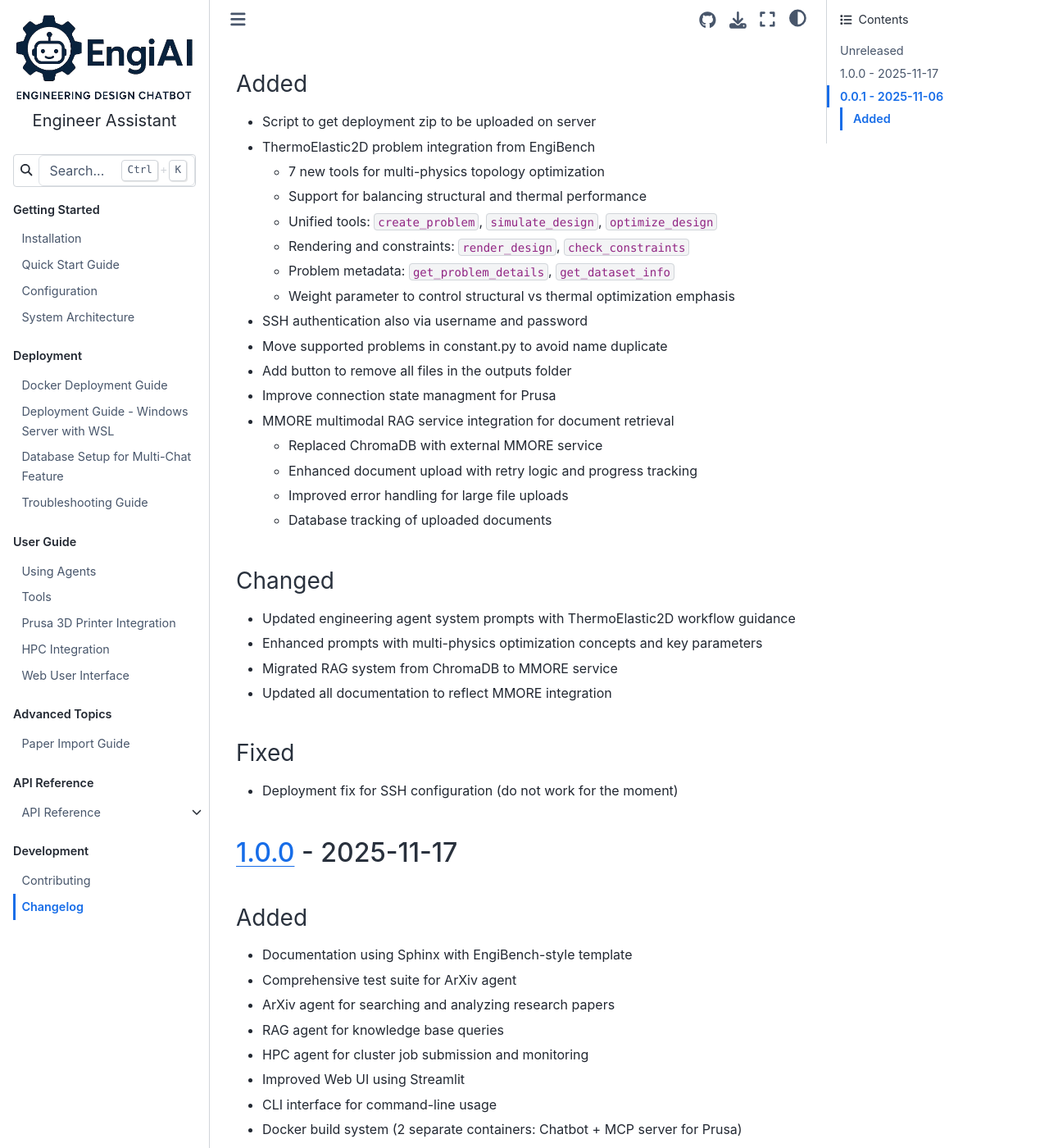
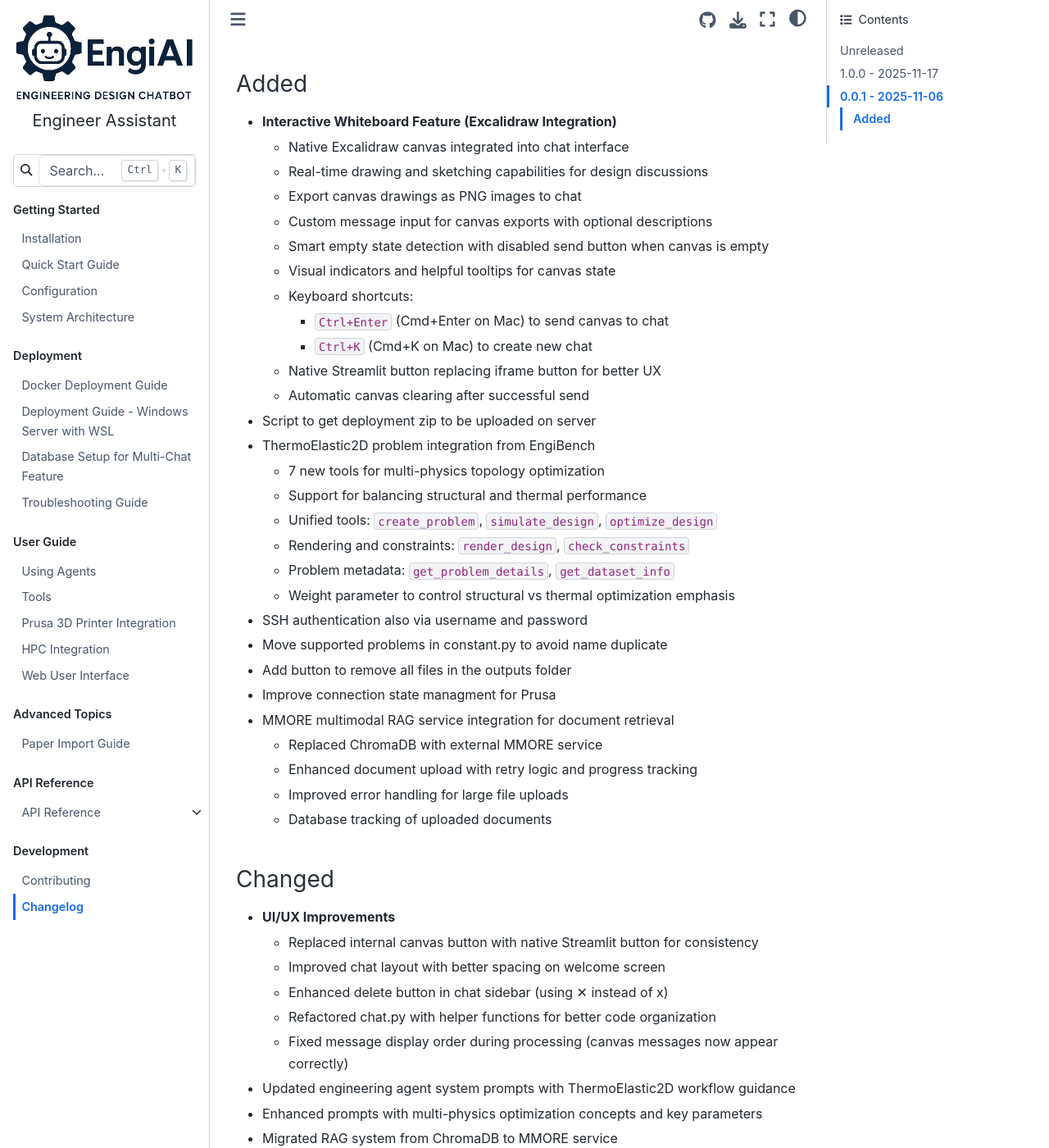
Before and after one commit to gioelemo/EngiAI-Public, a Sphinx documentation site: the page built from docs/source/changelog.md, in a window 1280 px wide and 1400 px high, scrolled down 271 px. Shown: the whole window at 82% size. Built offline with Sphinx 7.4.7 and the Sphinx Book theme 1.1.4, drawn with Linux system fonts in a browser that asks for light colours; some of the changed text lies outside the part shown.

Commit message:
Improve changelog

```diff
--- a/docs/source/changelog.md
+++ b/docs/source/changelog.md
@@ -8,6 +8,18 @@ and this project adheres to [Semantic Versioning](https://semver.org/spec/v2.0.0
 ## [Unreleased]
 
 ### Added
+- **Interactive Whiteboard Feature (Excalidraw Integration)**
+  - Native Excalidraw canvas integrated into chat interface
+  - Real-time drawing and sketching capabilities for design discussions
+  - Export canvas drawings as PNG images to chat
+  - Custom message input for canvas exports with optional descriptions
+  - Smart empty state detection with disabled send button when canvas is empty
+  - Visual indicators and helpful tooltips for canvas state
+  - Keyboard shortcuts:
+    - `Ctrl+Enter` (Cmd+Enter on Mac) to send canvas to chat
+    - `Ctrl+K` (Cmd+K on Mac) to create new chat
+  - Native Streamlit button replacing iframe button for better UX
+  - Automatic canvas clearing after successful send
 - Script to get deployment zip to be uploaded on server
 - ThermoElastic2D problem integration from EngiBench
   - 7 new tools for multi-physics topology optimization
@@ -27,6 +39,12 @@ and this project adheres to [Semantic Versioning](https://semver.org/spec/v2.0.0
   - Database tracking of uploaded documents
 
 ### Changed
+- **UI/UX Improvements**
+  - Replaced internal canvas button with native Streamlit button for consistency
+  - Improved chat layout with better spacing on welcome screen
+  - Enhanced delete button in chat sidebar (using ✕ instead of x)
+  - Refactored chat.py with helper functions for better code organization
+  - Fixed message display order during processing (canvas messages now appear correctly)
 - Updated engineering agent system prompts with ThermoElastic2D workflow guidance
 - Enhanced prompts with multi-physics optimization concepts and key parameters
 - Migrated RAG system from ChromaDB to MMORE service
@@ -34,6 +52,9 @@ and this project adheres to [Semantic Versioning](https://semver.org/spec/v2.0.0
 
 ### Fixed
 - Deployment fix for SSH configuration (do not work for the moment)
+- Fixed canvas export message ordering in chat display
+- Corrected Docker build warning (changed `as` to `AS` in Dockerfile for consistency)
+- Fixed complexity warnings in chat.py (reduced statements and branches)
 
 ## [1.0.0] - 2025-11-17
 
```
